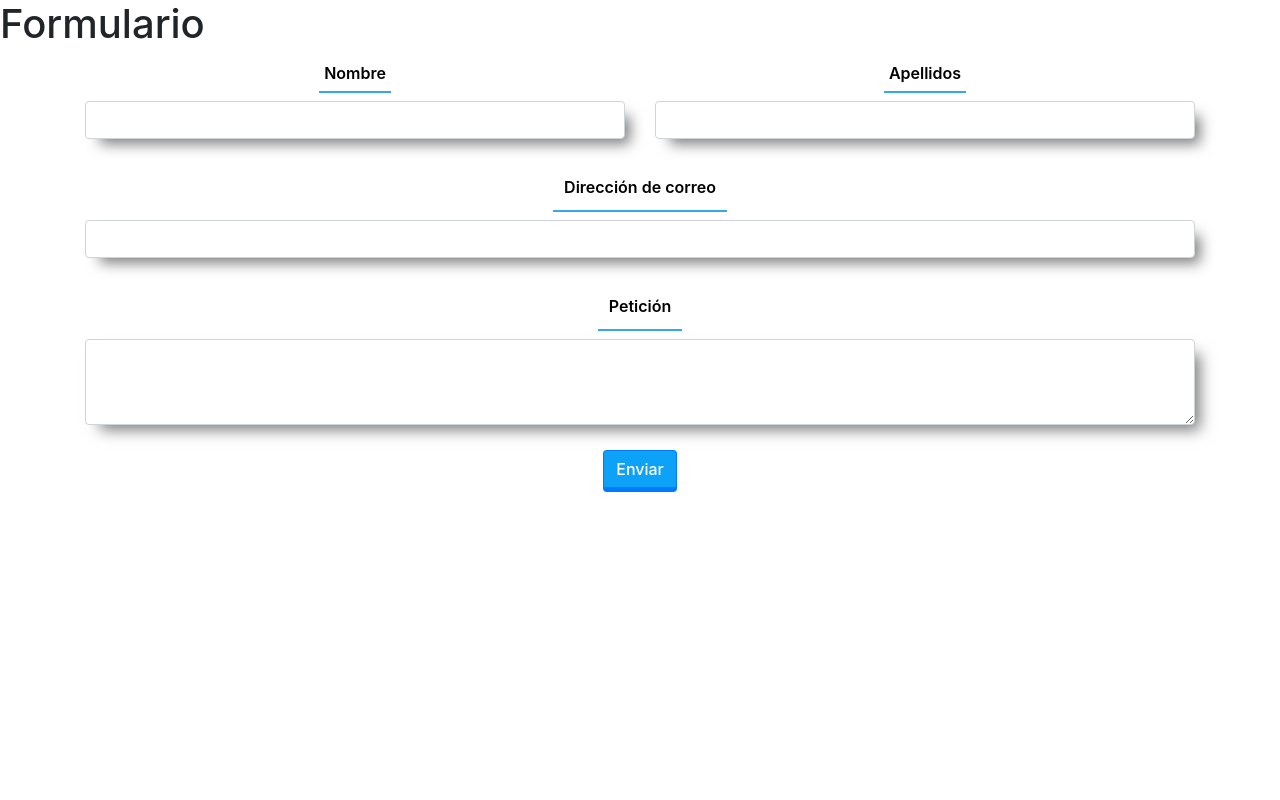
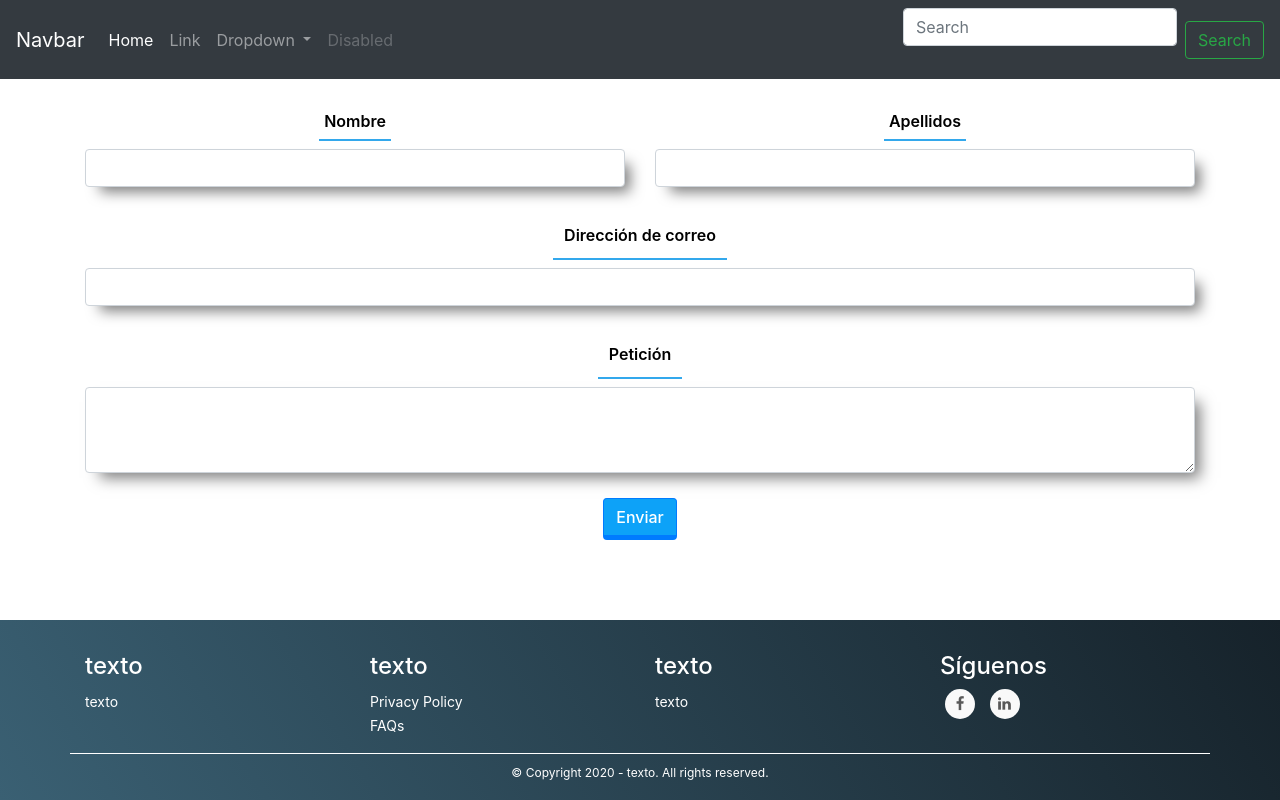
Before and after one commit to xdcargil/Deslp-Grupo5-2020, a plain HTML site: page formulario.html in a window 1280 px wide. Drawn offline with nearby package versions, Linux system fonts and the light colour scheme.

Commit message:
Update formulario

```diff
--- a/CSS/style.css
+++ b/CSS/style.css
@@ -26,6 +26,7 @@ label{
 
 form{
   text-align: center;
+  margin-top: 25px;
 }
 
 #botonForm{
--- a/formulario.html
+++ b/formulario.html
@@ -9,10 +9,65 @@
     <!-- Bootstrap CSS -->
     <link rel="stylesheet" href="https://maxcdn.bootstrapcdn.com/bootstrap/4.0.0/css/bootstrap.min.css" integrity="sha384-Gn5384xqQ1aoWXA+058RXPxPg6fy4IWvTNh0E263XmFcJlSAwiGgFAW/dAiS6JXm" crossorigin="anonymous">
 
+     <!--para el footer-->
+
+  <!-- Latest compiled and minified CSS -->
+<link rel="stylesheet" href="https://maxcdn.bootstrapcdn.com/bootstrap/4.5.2/css/bootstrap.min.css">
+
+<!-- jQuery library -->
+<script src="https://ajax.googleapis.com/ajax/libs/jquery/3.5.1/jquery.min.js"></script>
+
+<!-- Popper JS -->
+<script src="https://cdnjs.cloudflare.com/ajax/libs/popper.js/1.16.0/umd/popper.min.js"></script>
+
+<!-- Latest compiled JavaScript -->
+<script src="https://maxcdn.bootstrapcdn.com/bootstrap/4.5.2/js/bootstrap.min.js"></script>
+
+<link href="https://maxcdn.bootstrapcdn.com/font-awesome/4.7.0/css/font-awesome.min.css" rel="stylesheet" >
+
+<!--fin de estilos para el footer-->
     <title>Formulario</title>
   </head>
   <body>
-    <h1>Formulario</h1>
+
+     <!--Esto es el menu principal-->
+     <nav class="navbar navbar-expand-lg navbar-dark bg-dark">
+      <a class="navbar-brand" href="#">Navbar</a>
+      <button class="navbar-toggler" type="button" data-toggle="collapse" data-target="#navbarSupportedContent" aria-controls="navbarSupportedContent" aria-expanded="false" aria-label="Toggle navigation">
+        <span class="navbar-toggler-icon"></span>
+      </button>
+
+      <div class="collapse navbar-collapse" id="navbarSupportedContent">
+        <ul class="navbar-nav mr-auto">
+          <li class="nav-item active">
+            <a class="nav-link" href="#">Home <span class="sr-only">(current)</span></a>
+          </li>
+          <li class="nav-item">
+            <a class="nav-link" href="#">Link</a>
+          </li>
+          <li class="nav-item dropdown">
+            <a class="nav-link dropdown-toggle" href="#" id="navbarDropdown" role="button" data-toggle="dropdown" aria-haspopup="true" aria-expanded="false">
+              Dropdown
+            </a>
+            <div class="dropdown-menu" aria-labelledby="navbarDropdown">
+              <a class="dropdown-item" href="#">Action</a>
+              <a class="dropdown-item" href="#">Another action</a>
+              <div class="dropdown-divider"></div>
+              <a class="dropdown-item" href="#">Something else here</a>
+            </div>
+          </li>
+          <li class="nav-item">
+            <a class="nav-link disabled" href="#">Disabled</a>
+          </li>
+        </ul>
+        <form class="form-inline my-2 my-lg-0">
+          <input class="form-control mr-sm-2" type="search" placeholder="Search" aria-label="Search">
+          <button class="btn btn-outline-success my-2 my-sm-0" type="submit">Search</button>
+        </form>
+      </div>
+    </nav>
+    <!--aqui acaba el menu principal-->
+
 
     <div class="container">
       <div class="row">
@@ -49,6 +104,67 @@
 
         </div>
       </div>
+
+
+      <!--aqui empieza el footer-->
+      <footer class="mainfooter" role="contentinfo">
+        <div class="footer-middle">
+        <div class="container">
+          <div class="row">
+            <div class="col-md-3 col-sm-6">
+              <!--Column1-->
+              <div class="footer-pad">
+                <h4>texto</h4>
+                <ul class="list-unstyled">
+                  <li><a href="#"></a></li>
+                  <li><a href="#">texto</a></li>
+                </ul>
+              </div>
+            </div>
+            <div class="col-md-3 col-sm-6">
+              <!--Column1-->
+              <div class="footer-pad">
+                <h4>texto</h4>
+                <ul class="list-unstyled">
+                  <li><a href="#">Privacy Policy</a></li>
+                  <li><a href="#">FAQs</a></li>
+
+                </ul>
+              </div>
+            </div>
+            <div class="col-md-3 col-sm-6">
+              <!--Column1-->
+              <div class="footer-pad">
+                <h4>texto</h4>
+                <ul class="list-unstyled">
+                  <li><a href="#">texto</a></li>
+                  <li>
+                    <a href="#"></a>
+                  </li>
+                </ul>
+              </div>
+            </div>
+              <div class="col-md-3">
+                  <h4>Síguenos</h4>
+                  <ul class="social-network social-circle">
+                   <li><a href="#" class="icoFacebook" title="Facebook"><i class="fa fa-facebook"></i></a></li>
+                   <li><a href="#" class="icoLinkedin" title="Linkedin"><i class="fa fa-linkedin"></i></a></li>
+                  </ul>
+              </div>
+          </div>
+          <div class="row">
+              <div class="col-md-12 copy">
+                  <p class="text-center">&copy; Copyright 2020 - texto.  All rights reserved.</p>
+              </div>
+          </div>
+
+
+        </div>
+        </div>
+      </footer>
+
+      <!--fin del footer-->
+
     </div>
     <!-- Optional JavaScript -->
     <!-- jQuery first, then Popper.js, then Bootstrap JS -->
```
